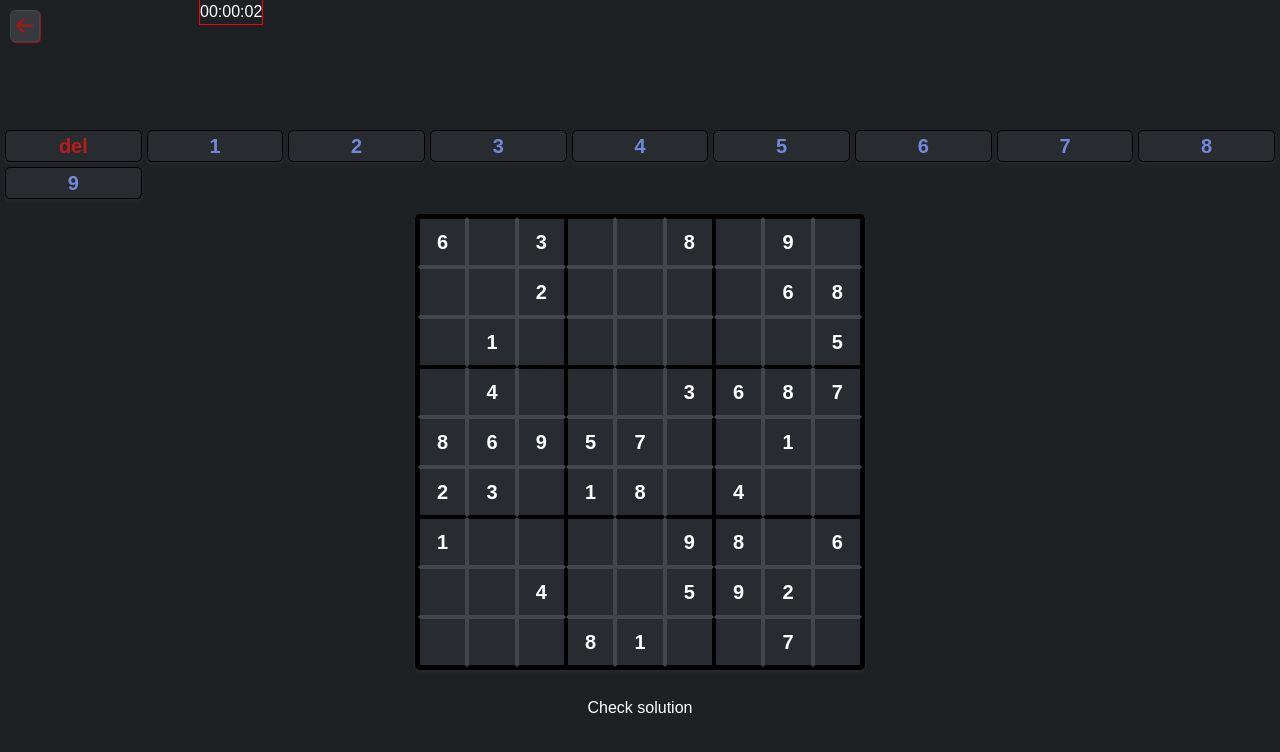
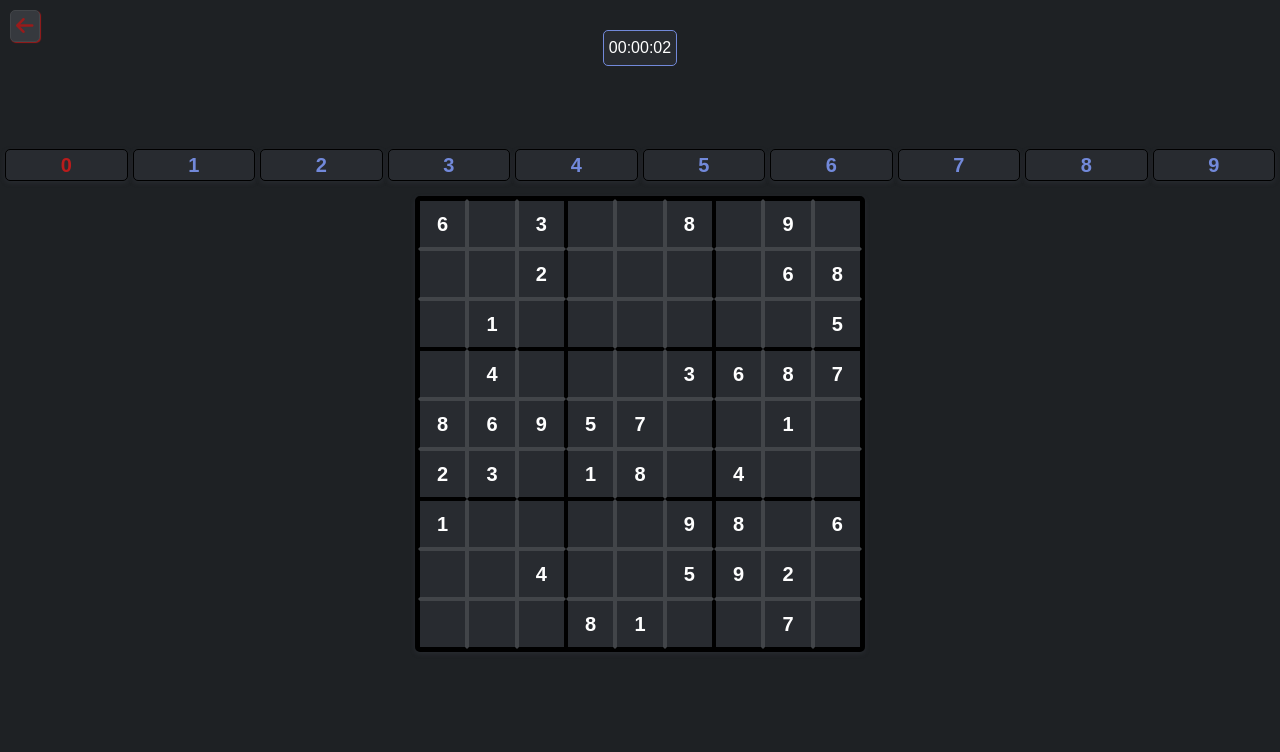
Before and after one commit to PrPedrosa/Sudoku, a React (Vite) app: page / in a window 1280 px wide. Both pictures are taken after a click on the element "EASY". Shown: the top 752 px of the page. Built offline with nearby package versions, Linux system fonts and the light colour scheme.

Commit message:
alpha version done

```diff
--- a/src/App.tsx
+++ b/src/App.tsx
@@ -8,6 +8,7 @@ import { Home } from "./components/Home"
 import { updateSuperPositions } from "./scripts/updateSuperPositions"
 import { GoBackButton } from "./components/GoBackButton"
 import { Timer } from "./components/Timer"
+import { CheckSolutionModal } from "./components/CheckSolutionModal"
 
 //maybe do a show error function? if solution is wrong
 //maybe do a show/hide all superPositions button?
@@ -74,7 +75,8 @@ function App() {
 	}
 
 	//this works but wanna do pretty animation to check
-	/* function handleCheckSolution() {
+	function handleCheckSolution() {
+		const oldBoard = board
 		if (!board) return
 		const newBoard: Square[] = board.map(sq => {
 			if (
@@ -94,40 +96,51 @@ function App() {
 		if (newBoard.find(sq => sq.valid === false)) {
 			setBoard(newBoard)
 			setRetry(true)
+			setTimeout(() => {
+				setBoard(oldBoard)
+				setRetry(false)
+			}, 1500)
 			return
 		}
+		setBoard(newBoard)
 		setRetry(false)
 		setSolution(true)
-	} */
+	}
 
-	function handleCheckSolution() {
+	/* function handleCheckSolution() {
 		if (!board) return
 		let squareIndex = 0
 
 		const intervalId2 = setInterval(() => {
-			if (squareIndex === 80) {
+			if (squareIndex === 30) {
 				clearInterval(intervalId2)
 				return
 			}
-			setBoard(
-				board.map((sq, i) => (i === squareIndex ? { ...sq, valid: true } : sq))
+			const newBoard = board.map((sq, i) =>
+				i === squareIndex ? { ...sq, valid: true } : sq
 			)
+			setBoard(newBoard)
 			squareIndex++
 		}, 200)
-	}
+	} */
 
 	function handleGoBack() {
 		setPlaying(false)
 		setBoard(undefined)
 		setSolvedBoard(undefined)
+		setSolution(false)
+		setRetry(false)
 		stopTimer()
 	}
+
+	const isBoardNotCompleted = () => board?.find(sq => sq.value === 0)
 
 	return (
 		<div className='h-[100vh] bg-c-dark1 flex w-[100%] items-center justify-center relative'>
 			<GoBackButton playing={playing} goBack={handleGoBack} />
 			{!playing && <Home getBoard={handleGetRandomBoard} />}
 			<Timer time={timer} playing={playing} />
+
 			{playing && (
 				<Board
 					board={board}
@@ -136,14 +149,14 @@ function App() {
 					solve={solve}
 				/>
 			)}
-
-			{playing && (
-				<div
-					className='absolute bottom-[10%] text-white'
-					onClick={handleCheckSolution}
-				>
-					Check solution
-				</div>
+			{playing && !isBoardNotCompleted() && (
+				<CheckSolutionModal
+					solution={solution}
+					retry={retry}
+					checkSolution={handleCheckSolution}
+					time={timer}
+					goBack={handleGoBack}
+				/>
 			)}
 		</div>
 	)
--- a/src/components/Board.tsx
+++ b/src/components/Board.tsx
@@ -41,18 +41,18 @@ export function Board({
 			>
 				solve
 			</div> */}
-			<div className='grid grid-cols-9 w-[100%] text-center gap-[5px]'>
+			<div className='grid grid-cols-10 w-[100%] text-center gap-[5px]'>
 				{inputs.map(i => (
 					<div
 						className={cx(
-							"border border-black px-[8px] text-c-purple text-[20px] font-semibold rounded-[5px] bg-c-dark2 shadow-board select-none",
+							"border border-black px-[8px] text-c-purple text-[20px] font-semibold rounded-[5px] bg-c-dark2 shadow-board select-none text-center",
 							"active:!bg-c-purple active:!text-black",
 							{ "text-red-700": i === 0 }
 						)}
 						onClick={() => selectInput(i)}
 						key={i}
 					>
-						{i !== 0 ? i : "del"}
+						{i !== 0 ? i : "0"}
 					</div>
 				))}
 			</div>
--- /dev/null
+++ b/src/components/CheckSolutionModal.tsx
@@ -0,0 +1,68 @@
+import { useEffect, useState } from "react"
+import { buildClock } from "./Timer"
+
+export function CheckSolutionModal({
+	solution,
+	retry,
+	checkSolution,
+	time,
+	goBack
+}: {
+	solution: boolean
+	retry: boolean
+	checkSolution: () => void
+	time: number
+	goBack: () => void
+}) {
+	const [finalTime, setFinalTime] = useState("")
+	useEffect(() => {
+		setFinalTime(buildClock(time))
+	}, [solution])
+
+	if (solution) {
+		return (
+			<>
+				{/* opacity */}
+				<div className='fixed bg-c-dark1  z-20 top-0 left-0 opacity-[70%] w-[100%] h-[100%]' />
+				{/* element */}
+				<div className='absolute text-white z-[100] top-0 left-0 flex items-center justify-center h-full w-full'>
+					<div className='flex flex-col bg-c-dark1 text-white items-center justify-center py-[20px] px-[30px] rounded-[10px] border-2 border-c-purple gap-[5px]'>
+						<div className='text-green-700 font-semibold border border-green-700 p-[2px] rounded-[5px]'>
+							PERFECT!
+						</div>
+						<div className='flex flex-col items-center'>
+							<div className='text-[14px] leading-[100%]'>Solved in:</div>
+							<div className='font-semibold'>{finalTime}</div>
+						</div>
+						<div
+							onClick={() => setTimeout(() => goBack(), 100)}
+							className='text-[14px] bg-c-dark3 p-[4px] rounded-[5px] shadow-button-back active:bg-red-700 mt-[5px]'
+						>
+							Home Menu
+						</div>
+					</div>
+				</div>
+			</>
+		)
+	}
+
+	if (retry) {
+		return (
+			<div className='absolute text-red-700 z-[100] bottom-[50px] bg-c-dark2 p-[5px] font-semibold rounded-[10px] shadow-button-back'>
+				Solution is WRONG
+			</div>
+		)
+	}
+	return (
+		<div
+			className='absolute text-white z-[100] bottom-[50px] border border-c-purple p-[5px] rounded-[10px] bg-c-dark2 active:bg-c-purple'
+			onClick={() =>
+				setTimeout(() => {
+					checkSolution()
+				}, 100)
+			}
+		>
+			Check Solution
+		</div>
+	)
+}
--- a/src/components/Home.tsx
+++ b/src/components/Home.tsx
@@ -1,3 +1,4 @@
+import { useState } from "react"
 import { cx } from "../utils"
 
 export function Home({
@@ -5,8 +6,10 @@ export function Home({
 }: {
 	getBoard: (difficulty: "easy" | "medium" | "hard") => void
 }) {
+	const [showInstructions, setShowInstructions] = useState(false)
+	const handleShowInstructions = () => setShowInstructions(!showInstructions)
 	return (
-		<div className='flex flex-col gap-[30px]'>
+		<div className='flex flex-col gap-[30px] items-center relative'>
 			<div className='text-[30px] text-c-purple text-center font-bold'>
 				SUDOKU
 			</div>
@@ -15,6 +18,27 @@ export function Home({
 				<DifficultyButton getBoard={getBoard} difficulty='medium' />
 				<DifficultyButton getBoard={getBoard} difficulty='hard' />
 			</div>
+			<div
+				className='text-center bg-c-dark3 text-white border border-black p-[5px] rounded-[5px] shadow-button-purple select-none active:bg-c-purple'
+				onClick={handleShowInstructions}
+			>
+				How to Play
+			</div>
+			{showInstructions && (
+				<div className='bg-c-dark2 text-white absolute bottom-[-160px] w-full p-[5px] border-c-purple border rounded-[5px]'>
+					<ul>
+						<li className='py-[5px] border-b border-c-purple'>
+							Press on a square to select it
+						</li>
+						<li className='py-[5px] leading-[120%] border-b border-c-purple'>
+							Press on a number to write that value on the selected square
+						</li>
+						<li className='py-[5px] leading-[120%]'>
+							Long Press a square to write small numbers on it
+						</li>
+					</ul>
+				</div>
+			)}
 		</div>
 	)
 }
--- a/src/components/Timer.tsx
+++ b/src/components/Timer.tsx
@@ -1,8 +1,10 @@
 export function Timer({ time, playing }: { time: number; playing: boolean }) {
 	if (!playing) return null
 	return (
-		<div className='absolute top-0 left-[200px] text-white debug'>
-			{buildClock(time)}
+		<div className='absolute top-[30px] left-0 text-white w-[100%] flex justify-center'>
+			<div className='border border-c-purple p-[5px] bg-c-dark2 rounded-[5px]'>
+				{buildClock(time)}
+			</div>
 		</div>
 	)
 }
--- a/tailwind.config.cjs
+++ b/tailwind.config.cjs
@@ -10,12 +10,12 @@ module.exports = {
         "blue-gradient": "linear-gradient(90deg, rgba(20,20,82,1) 0%, rgba(50,56,150,1) 47%, rgba(20,20,82,1) 100%, rgba(0,69,9,1) 100%);"
       },
       boxShadow:{
-        "progress-bar" : "0px 2px 4px rgba(224, 165, 92, 0.3)",
         "board":"0px 2px 4px #282b30",
         "button-easy":"1px 2px 4px rgba(21, 128, 61, 1)",
         "button-medium":"1px 2px 4px rgba(234, 88, 12, 1)",
         "button-hard":"1px 2px 4px rgba(185, 28, 28, 1)",
         "button-back":"1px 1px 1px rgba(153, 27, 27, 1)",
+        "button-purple":"1px 1px 1px #7289da",
       },
       colors:{
         c:{
```
